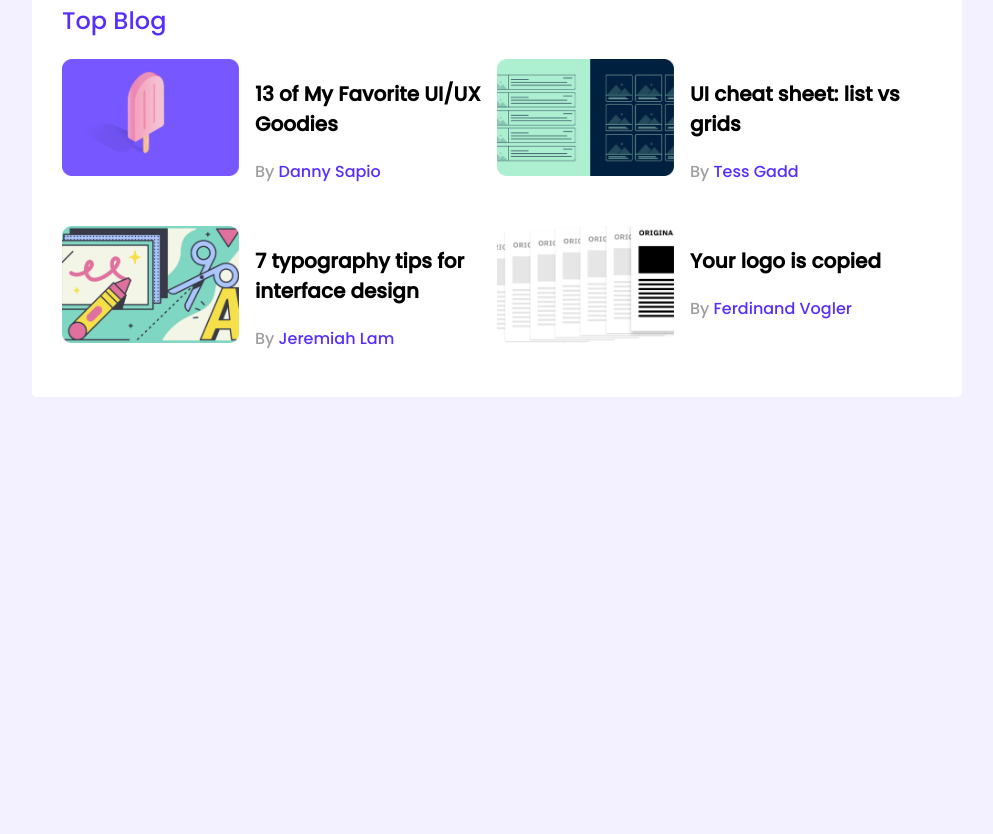
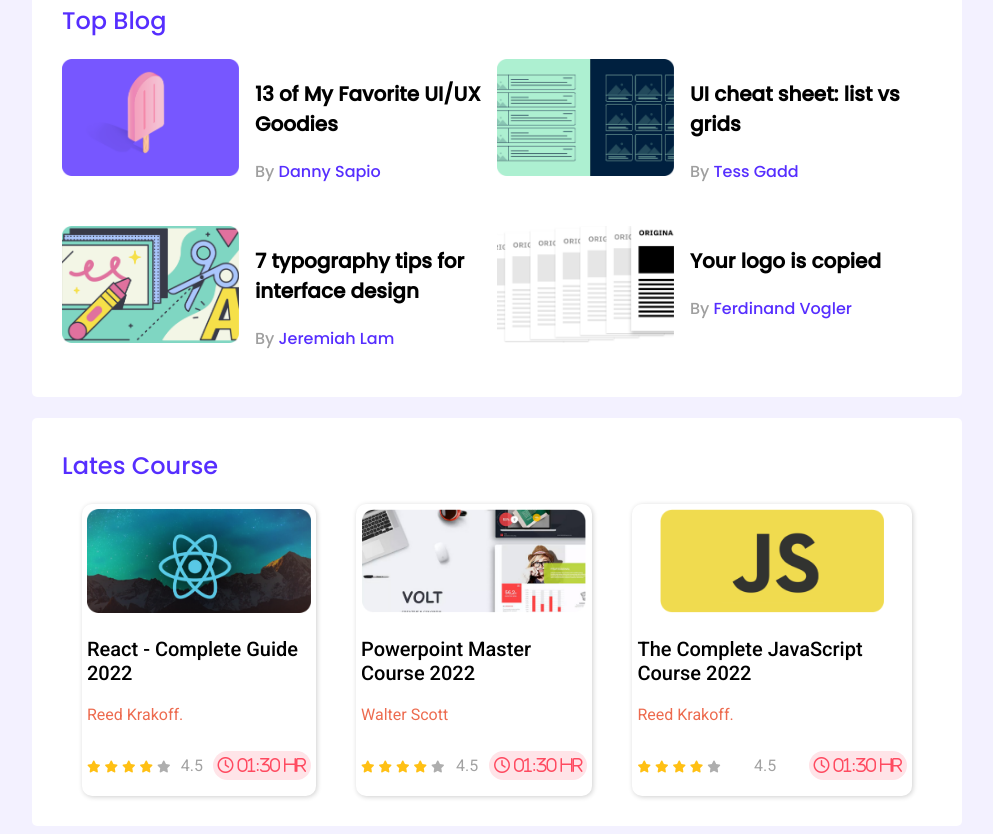
Before and after one commit to zhSHUVO/leader-board-css3, a plain HTML site: page index.html in a window 1280 px wide. Shown: the part 327-1161 px from the top of the page, without its empty margins (143-1136 px from the left). Before the commit the page ends 800 px from the top, so only its background shows below. Drawn offline with Linux system fonts and the light colour scheme.

Commit message:
course section added

```diff
--- a/index.html
+++ b/index.html
@@ -10,6 +10,12 @@
     <link rel="preconnect" href="https://fonts.gstatic.com" crossorigin />
     <link
       href="https://fonts.googleapis.com/css2?family=Poppins:wght@500&display=swap"
+      rel="stylesheet"
+    />
+    <link rel="preconnect" href="https://fonts.googleapis.com" />
+    <link rel="preconnect" href="https://fonts.gstatic.com" crossorigin />
+    <link
+      href="https://fonts.googleapis.com/css2?family=Roboto:wght@400;500&display=swap"
       rel="stylesheet"
     />
     <!-- css -->
@@ -97,6 +103,84 @@
           </div>
         </div>
       </section>
+      <!-- Latest Courses -->
+      <section class="container">
+        <h2 class="section-title">Lates Course</h2>
+        <div class="courses">
+          <div class="course">
+            <div class="course-banner">
+              <img src="images/courses/course-1.png" alt="" />
+            </div>
+            <div class="course-detail">
+              <h3 class="course-title">React - Complete Guide 2022</h3>
+              <p class="course-author">Reed Krakoff.</p>
+              <div class="course-info">
+                <div>
+                  <i class="fas fa-star filled"></i>
+                  <i class="fas fa-star filled"></i>
+                  <i class="fas fa-star filled"></i>
+                  <i class="fas fa-star filled"></i>
+                  <i class="fas fa-star empty"></i>
+                </div>
+                <p>4.5</p>
+                <div class="course-duration">
+                  <i class="far fa-clock"> 01:30 hr</i>
+                </div>
+              </div>
+            </div>
+          </div>
+          <div class="course">
+            <div class="course-banner">
+              <img src="images/courses/course-2.png" alt="" />
+            </div>
+            <div class="course-detail">
+              <h3 class="course-title">Powerpoint Master Course 2022</h3>
+              <p class="course-author">Walter Scott</p>
+              <div class="course-info">
+                <div>
+                  <i class="fas fa-star filled"></i>
+                  <i class="fas fa-star filled"></i>
+                  <i class="fas fa-star filled"></i>
+                  <i class="fas fa-star filled"></i>
+                  <i class="fas fa-star empty"></i>
+                </div>
+                <p>4.5</p>
+                <div class="course-duration">
+                  <i class="far fa-clock"> 01:30 hr</i>
+                </div>
+              </div>
+            </div>
+          </div>
+          <div class="course">
+            <div class="course-banner">
+              <img src="images/courses/course-3.png" alt="" />
+            </div>
+            <div class="course-detail">
+              <h3 class="course-title">The Complete JavaScript Course 2022</h3>
+              <p class="course-author">Reed Krakoff.</p>
+              <div class="course-info">
+                <div>
+                  <i class="fas fa-star filled"></i>
+                  <i class="fas fa-star filled"></i>
+                  <i class="fas fa-star filled"></i>
+                  <i class="fas fa-star filled"></i>
+                  <i class="fas fa-star empty"></i>
+                </div>
+                <p>4.5</p>
+                <div class="course-duration">
+                  <i class="far fa-clock"> 01:30 hr</i>
+                </div>
+              </div>
+            </div>
+          </div>
+        </div>
+      </section>
+      <!-- Latest Courses End -->
     </main>
+    <!-- font awesome -->
+    <script
+      src="https://kit.fontawesome.com/525a769e3c.js"
+      crossorigin="anonymous"
+    ></script>
   </body>
 </html>
--- a/styles/style.css
+++ b/styles/style.css
@@ -85,3 +85,70 @@ hr {
 .blog-title {
   font-size: 20px;
 }
+
+/* course section */
+.course .course-banner img {
+  width: 224px;
+  height: 104px;
+}
+
+.courses {
+  display: flex;
+  justify-content: space-between;
+  font-family: "Roboto", sans-serif;
+}
+
+.course {
+  display: flex;
+  flex-direction: column;
+  align-items: center;
+  padding: 5px;
+  margin: 0 20px;
+  border-radius: 10px;
+  box-shadow: 1px 1px 5px rgba(0, 0, 0, 0.192);
+}
+
+.course:hover {
+  transform: scale(1.1);
+  transition-duration: 2s;
+}
+
+.course-title {
+  font-weight: 500;
+  font-size: 20px;
+}
+
+.course-author {
+  color: #ed6b4f;
+  font-weight: 400;
+}
+
+.course-info {
+  display: flex;
+  justify-content: space-between;
+  align-items: center;
+}
+
+.course-info p {
+  color: #a2a2a2;
+  width: 21.37px;
+}
+
+.fa-star {
+  font-size: 12px;
+}
+
+.fa-star.filled {
+  color: #ffc014;
+}
+
+.fa-star.empty {
+  color: #aeaeae;
+}
+
+.course-duration {
+  color: #ff4a60;
+  background-color: #ffe4e8;
+  padding: 5px;
+  border-radius: 15px;
+}
```
